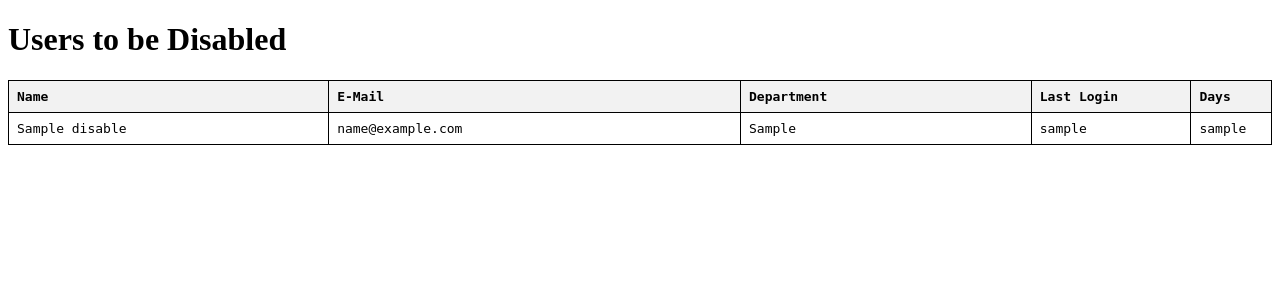
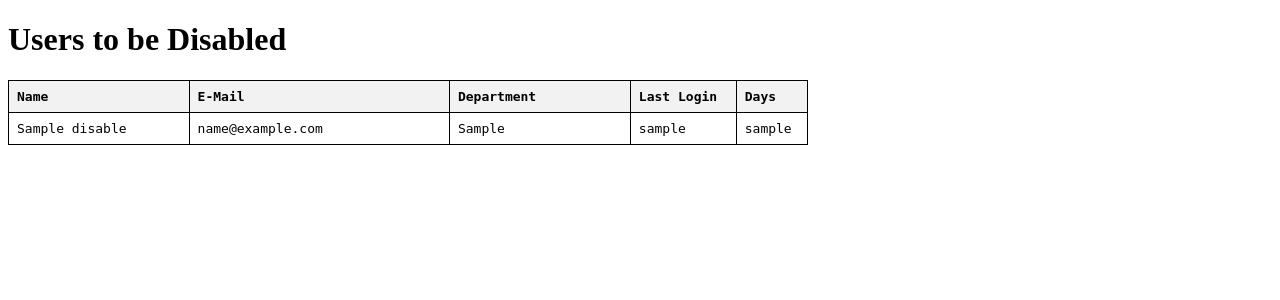
Before and after one commit to ssgeejr/telesto, a PHP site: page / in a window 1280 px wide. Shown: the top 300 px of the page. Run offline with PHP 8.4, Linux system fonts and the light colour scheme; tables that the repository leaves empty or names only in its code hold one stand-in row (values such as "Sample post"); data that the repository does not hold is empty.

Commit message:
making change to the php file

```diff
--- a/src/index.php
+++ b/src/index.php
@@ -21,7 +21,7 @@ $result = $conn->query($sql);
 // Start HTML output
 echo "<!DOCTYPE html><html><head><title>Users to be Disabled</title>";
 echo "<style>";
-echo "table { border-collapse: collapse; width: 100%; font-family: monospace; }";
+echo "table { border-collapse: collapse; width: 800px; font-family: monospace; }";
 echo "th, td { border: 1px solid black; padding: 8px; text-align: left; }";
 echo "tr { border: 1px solid black; }";
 echo "th { background-color: #f2f2f2; }";
```
Also changed, not shown: 1 other file.
